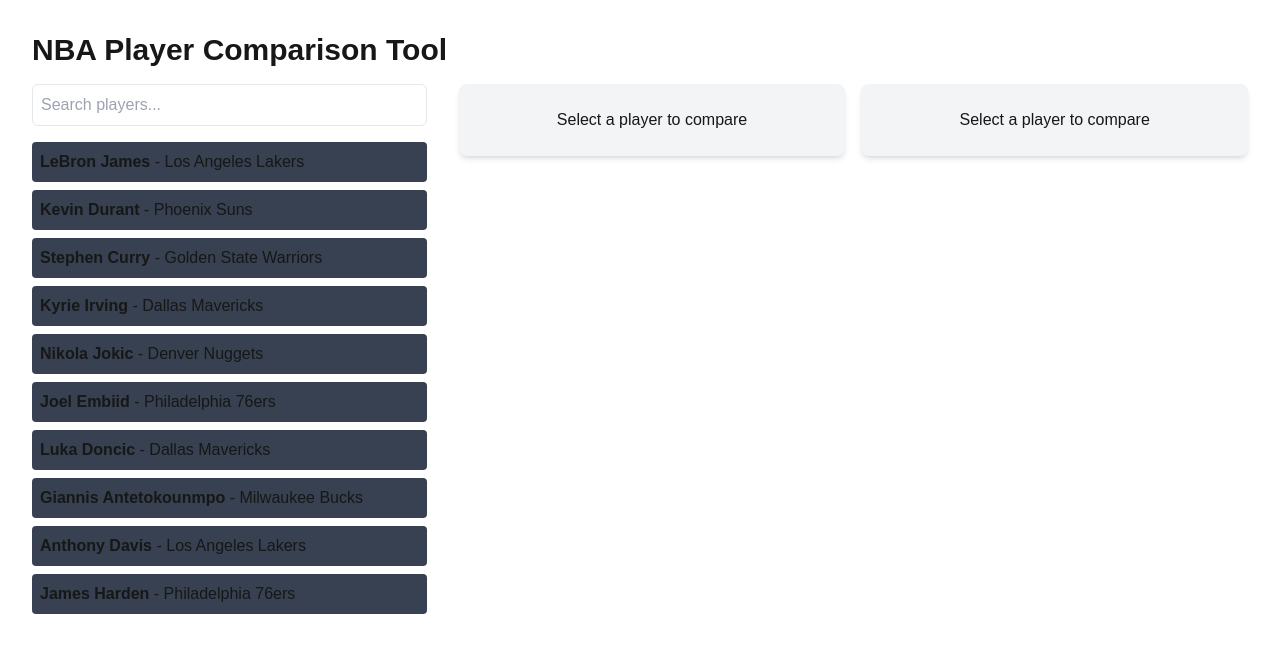
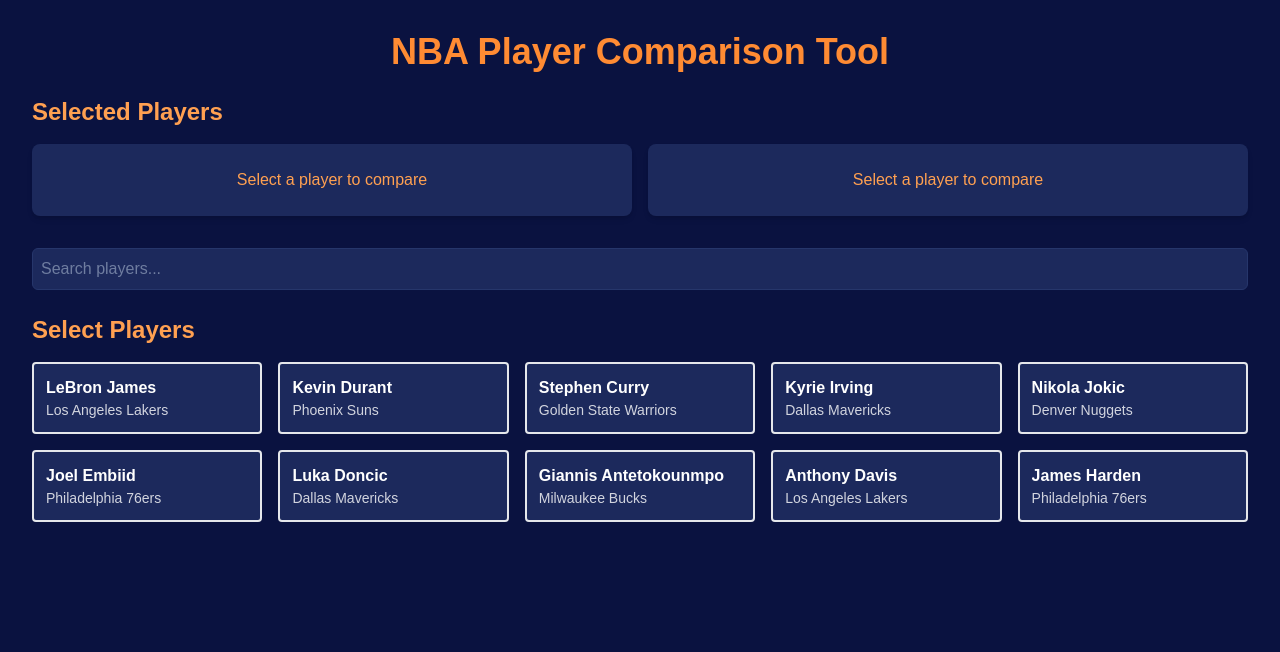
Before and after one commit to AdemSaid/nba-comparison-tool, a Next.js app: page / in a window 1280 px wide. Shown: the top 652 px of the page. Built offline with nearby package versions, Linux system fonts and the light colour scheme.

Commit message:
Revamp UI/UX with a focus on accessibility enhancements to deliver an inclusive and seamless user experience

```diff
--- a/src/app/components/ComparisonView.tsx
+++ b/src/app/components/ComparisonView.tsx
@@ -7,13 +7,13 @@
 }
 
 export const ComparisonView: React.FC<ComparisonViewProps> = ({ selectedPlayers }) => (
-  <div className="flex gap-4">
+  <div className="flex flex-col md:flex-row gap-4">
     {selectedPlayers.map((player, index) => (
       <div key={index} className="flex-1">
         {player ? (
           <PlayerJumbotron player={player} />
         ) : (
-          <div className="bg-gray-100 p-6 rounded-lg shadow-md text-center">
+          <div className="bg-nba-navy-700 p-6 rounded-lg shadow-md text-center text-nba-orange-400">
             Select a player to compare
           </div>
         )}
--- a/src/app/components/PlayerCard.tsx
+++ b/src/app/components/PlayerCard.tsx
@@ -8,12 +8,19 @@
 }
 
 export const PlayerCard: React.FC<PlayerCardProps> = ({ player, isSelected, onSelect }) => (
-  <div
-    className={`p-2 rounded cursor-pointer transition-colors ${
-      isSelected ? 'bg-blue-200 hover:bg-blue-300' : 'bg-gray-700 hover:bg-gray-200 hover:text-slate-700'
+<div
+  className={`p-3 rounded cursor-pointer transition-colors border-2 ${
+      isSelected
+        ? 'bg-nba-orange-600 text-white hover:bg-nba-orange-700 focus:ring-4 focus:ring-nba-orange-400'
+        : 'bg-nba-navy-700 text-white hover:bg-nba-navy-600 focus:ring-4 focus:ring-nba-navy-400'
     }`}
     onClick={() => onSelect(player)}
+    onKeyDown={(e) => e.key === 'Enter' && onSelect(player)}
+    tabIndex={0}
+    role="button"
+    aria-pressed={isSelected}
   >
-    <span className="font-bold">{player.name}</span> - {player.team}
-  </div>
+  <div className="font-bold truncate">{player.name}</div>
+  <div className="truncate text-sm opacity-80">{player.team}</div>
+</div>
 );
--- a/src/app/components/PlayerJumbotron.tsx
+++ b/src/app/components/PlayerJumbotron.tsx
@@ -6,16 +6,16 @@
 }
 
 export const PlayerJumbotron: React.FC<PlayerJumbotronProps> = ({ player }) => (
-  <div className="bg-blue-100 text-slate-700 p-6 rounded-lg shadow-md">
-    <h2 className="text-2xl font-bold mb-2">{player.name}</h2>
-    <p><strong>Team:</strong> {player.team}</p>
-    <p><strong>Position:</strong> {player.position}</p>
-    <p><strong>Height:</strong> {player.height}</p>
-    <p><strong>Weight:</strong> {player.weight}</p>
+  <div className="bg-nba-navy-800 text-white p-6 rounded-lg shadow-md">
+    <h2 className="text-2xl font-bold mb-2 text-nba-orange-400">{player.name}</h2>
+    <p><strong className="text-nba-orange-300"  >Team:</strong> {player.team}</p>
+    <p><strong className="text-nba-orange-300">Position:</strong> {player.position}</p>
+    <p><strong className="text-nba-orange-300">Height:</strong> {player.height}</p>
+    <p><strong className="text-nba-orange-300">Weight:</strong> {player.weight}</p>
     <div className="mt-4">
-      <p><strong>PPG:</strong> {player.ppg.toFixed(1)}</p>
-      <p><strong>RPG:</strong> {player.rpg.toFixed(1)}</p>
-      <p><strong>APG:</strong> {player.apg.toFixed(1)}</p>
+      <p><strong className="text-nba-orange-300">PPG:</strong> {player.ppg.toFixed(1)}</p>
+      <p><strong className="text-nba-orange-300">RPG:</strong> {player.rpg.toFixed(1)}</p>
+      <p><strong className="text-nba-orange-300">APG:</strong> {player.apg.toFixed(1)}</p>
     </div>
   </div>
 );
--- a/src/app/components/PlayerList.tsx
+++ b/src/app/components/PlayerList.tsx
@@ -14,12 +14,9 @@
 export const PlayerList: React.FC<PlayerListProps> = ({
     players,
     selectedPlayers,
-    onPlayerSelect,
-    searchTerm,
-    onSearchChange }) => (
+    onPlayerSelect }) => (
     <div>
-        <SearchBar searchTerm={searchTerm} onSearchChange={onSearchChange} />
-        <div className="space-y-2">
+        <div className="grid grid-cols-2 sm:grid-cols-3 md:grid-cols-4 lg:grid-cols-5 gap-4">
         {players.map(player => (
         <PlayerCard
             key={player.id}
--- a/src/app/components/SearchBar.tsx
+++ b/src/app/components/SearchBar.tsx
@@ -12,7 +12,7 @@
       placeholder="Search players..."
       value={searchTerm}
       onChange={(e) => onSearchChange(e.target.value)}
-      className="w-full p-2 border rounded-md focus:outline-none focus:ring-2 focus:ring-blue-300"
+      className="w-full p-2 bg-nba-navy-700 border border-nba-navy-600 rounded-md text-white placeholder-nba-navy-300 focus:outline-none focus:ring-2 focus:ring-nba-orange-400"
     />
   </div>
 );
--- a/src/app/page.tsx
+++ b/src/app/page.tsx
@@ -1,23 +1,36 @@
 // app/page.tsx
-
 'use client';
 
 import React from 'react';
 import { players } from './data/players';
 import { usePlayerSelection } from './hooks/usePlayerSelection';
 import { usePlayerSearch } from './hooks/usePlayerSearch';
+import { ComparisonView } from './components/ComparisonView';
+import { SearchBar } from './components/SearchBar';
 import { PlayerList } from './components/PlayerList';
-import { ComparisonView } from './components/ComparisonView';
 
 const Home: React.FC = () => {
   const { selectedPlayers, togglePlayerSelection } = usePlayerSelection(2);
   const { searchTerm, setSearchTerm, filteredPlayers } = usePlayerSearch(players);
 
   return (
-    <main className="p-8">
-      <h1 className="text-3xl font-bold mb-4">NBA Player Comparison Tool</h1>
-      <div className="flex gap-8">
-        <div className="w-1/3">
+  <main className="min-h-screen bg-nba-navy-900 text-white p-8">
+    <h1 className="text-4xl font-bold mb-6 text-center text-nba-orange-500">NBA Player Comparison Tool</h1>
+
+    {/* Comparison View */}
+    <section className="mb-8" aria-live="polite">
+      <h2 className="text-2xl font-semibold mb-4 text-nba-orange-400">Selected Players</h2>
+      <ComparisonView selectedPlayers={selectedPlayers} />
+    </section>
+
+    {/* Search Bar */}
+    <section className="mb-6">
+      <SearchBar searchTerm={searchTerm} onSearchChange={setSearchTerm} />
+    </section>
+
+    {/* Player Selection */}
+    <section>
+      <h2 className="text-2xl font-semibold mb-4 text-nba-orange-400">Select Players</h2>
       <PlayerList
         players={filteredPlayers}
         selectedPlayers={selectedPlayers}
@@ -25,11 +38,7 @@
         searchTerm={searchTerm}
         onSearchChange={setSearchTerm}
       />
-        </div>
-        <div className="w-2/3">
-          <ComparisonView selectedPlayers={selectedPlayers} />
-        </div>
-      </div>
+    </section>
   </main>
   );
 };
--- a/tailwind.config.ts
+++ b/tailwind.config.ts
@@ -11,6 +11,30 @@
       colors: {
         background: "var(--background)",
         foreground: "var(--foreground)",
+        'nba-navy': {
+          50: '#E6E8ED',
+          100: '#BFC5D4',
+          200: '#97A1BA',
+          300: '#6F7DA0',
+          400: '#4F608B',
+          500: '#2F4377',
+          600: '#26366B',
+          700: '#1C295C',
+          800: '#131D4E',
+          900: '#0A1240',
+        },
+        'nba-orange': {
+          50: '#FFF2E5',
+          100: '#FFDEBE',
+          200: '#FFC996',
+          300: '#FFB46E',
+          400: '#FFA051',
+          500: '#FF8B33',
+          600: '#FF762E',
+          700: '#FF5C27',
+          800: '#FF4220',
+          900: '#FF1614',
+        },
       },
     },
   },
```
Lines whose indentation alone changed are shown as unchanged.
